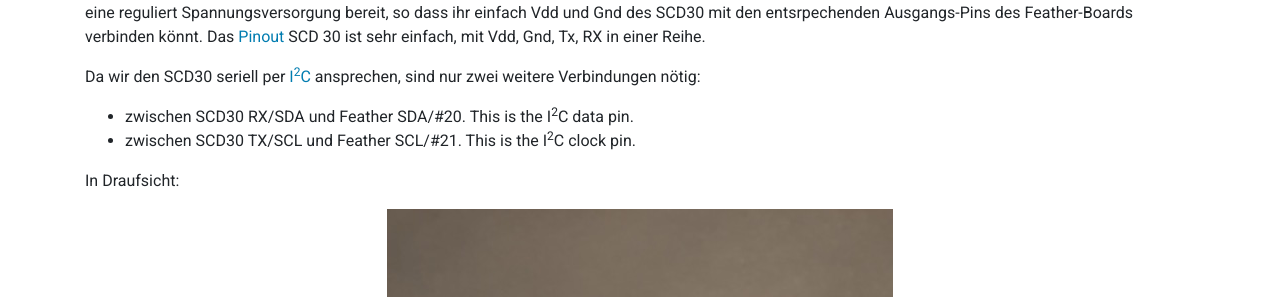
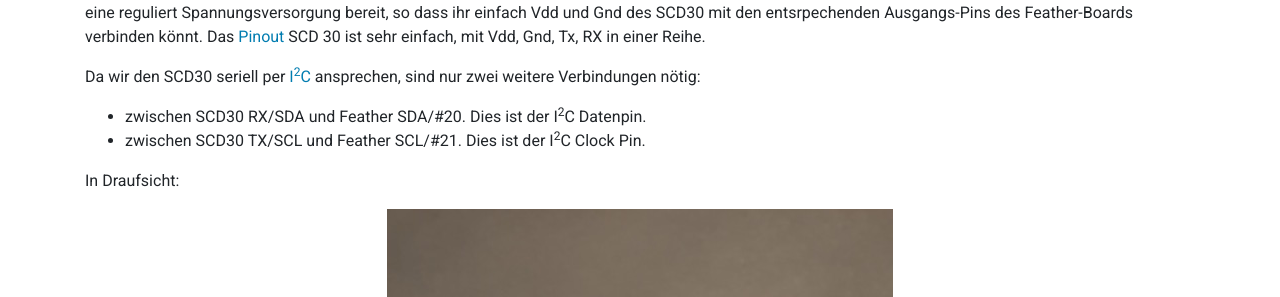
Before and after one commit to ClairBerlin/clair-website, a Jekyll site: the page built from selbstbau-sensor.md, in a window 1280 px wide and 900 px high, scrolled down 1654 px. Shown: the part 153-450 px from the top of the window. Built offline with Jekyll 4.4.1, drawn with Linux system fonts in a browser that asks for light colours.

Commit message:
Versehentlich Englischen Text ersetzt

```diff
--- a/selbstbau-sensor.md
+++ b/selbstbau-sensor.md
@@ -49,8 +49,8 @@ Der Sensirion SCD30 ist ein optischer CO<sub>2</sub>-Sensor. Er liefert recht ge
 
 Da wir den SCD30 seriell per [I<sup>2</sup>C](https://de.wikipedia.org/wiki/I%C2%B2C) ansprechen, sind nur zwei weitere Verbindungen nötig:
 
-- zwischen SCD30 RX/SDA und Feather SDA/#20. This is the I<sup>2</sup>C data pin.
-- zwischen SCD30 TX/SCL und Feather SCL/#21. This is the I<sup>2</sup>C clock pin.
+- zwischen SCD30 RX/SDA und Feather SDA/#20. Dies ist der I<sup>2</sup>C Datenpin.
+- zwischen SCD30 TX/SCL und Feather SCL/#21. Dies ist der I<sup>2</sup>C Clock Pin.
 
 In Draufsicht:
 
```
